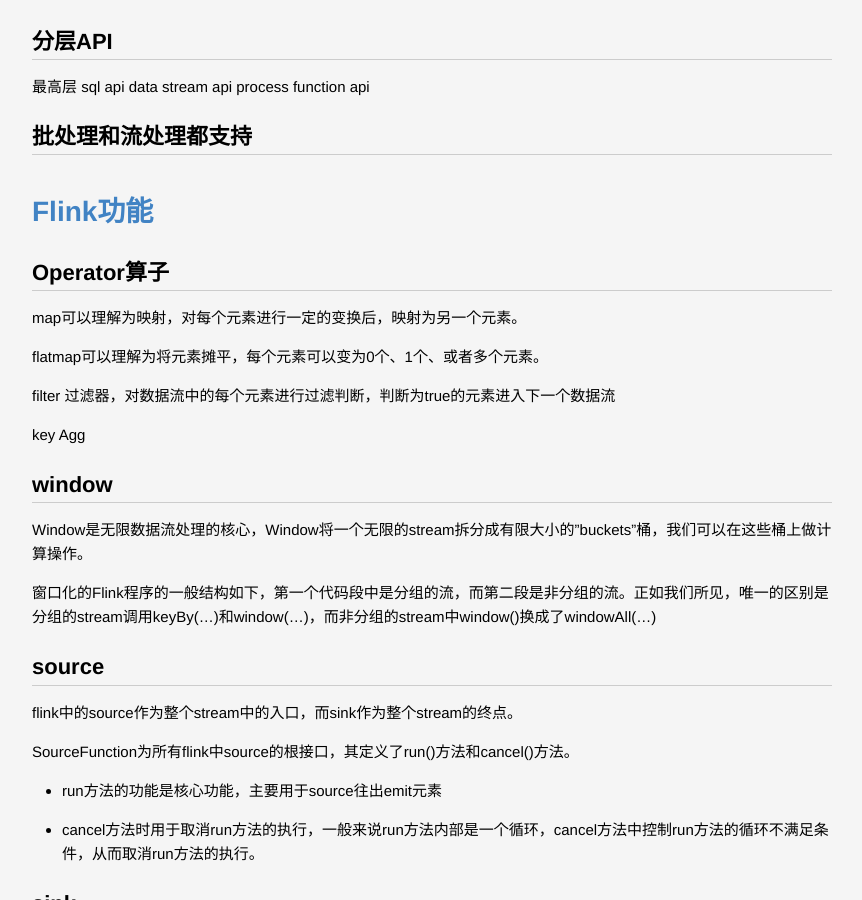
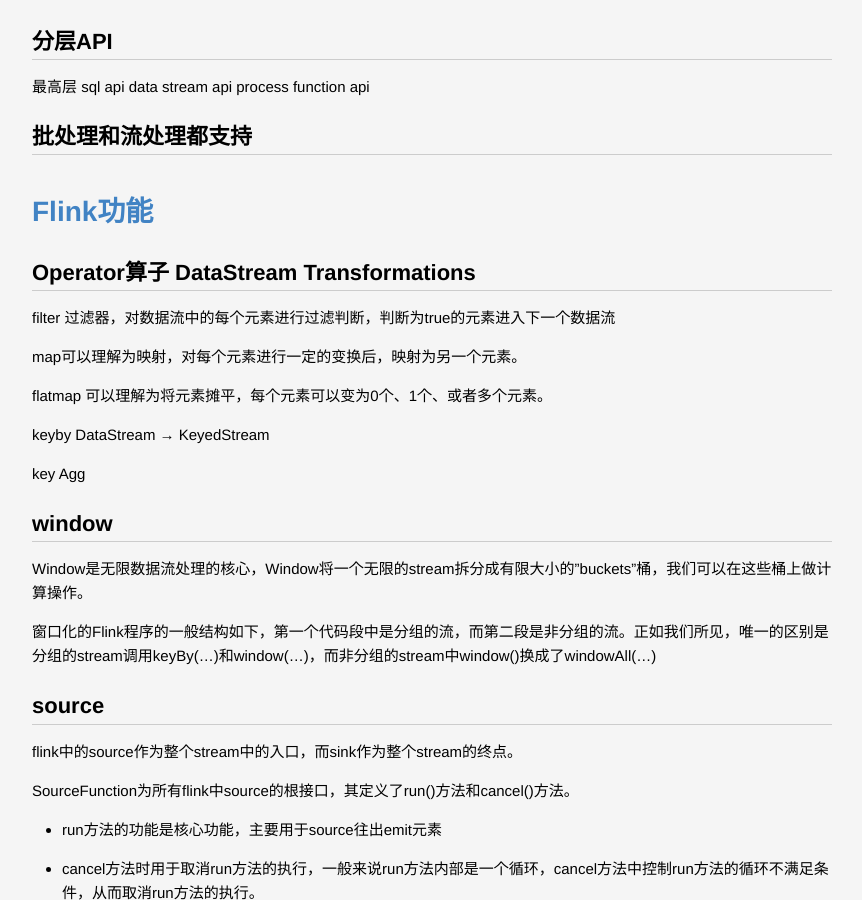
Before and after one commit to lucky521/blog, a Jekyll site: the page built from _posts/framework/2020-03-05-flink.markdown, in a window 1280 px wide and 900 px high, scrolled down 1293 px. Shown: the whole window, without its empty margins (208-1070 px from the left). Built offline with Jekyll 4.4.1, drawn with Linux system fonts in a browser that asks for light colours; some of the changed text lies outside the part shown.

Commit message:
Update 2020-03-05-flink.markdown

```diff
--- a/_posts/framework/2020-03-05-flink.markdown
+++ b/_posts/framework/2020-03-05-flink.markdown
@@ -30,15 +30,19 @@
 
 # Flink功能
 
-## Operator算子
+## Operator算子 DataStream Transformations
+
+filter 过滤器，对数据流中的每个元素进行过滤判断，判断为true的元素进入下一个数据流
 
 map可以理解为映射，对每个元素进行一定的变换后，映射为另一个元素。
 
-flatmap可以理解为将元素摊平，每个元素可以变为0个、1个、或者多个元素。
+flatmap 可以理解为将元素摊平，每个元素可以变为0个、1个、或者多个元素。
 
-filter 过滤器，对数据流中的每个元素进行过滤判断，判断为true的元素进入下一个数据流
+keyby DataStream → KeyedStream
 
 key Agg
+
+
 
 ## window
 
```
Also changed, not shown: other parts of _posts/framework/2020-03-05-flink.markdown (+2 -0 lines).
